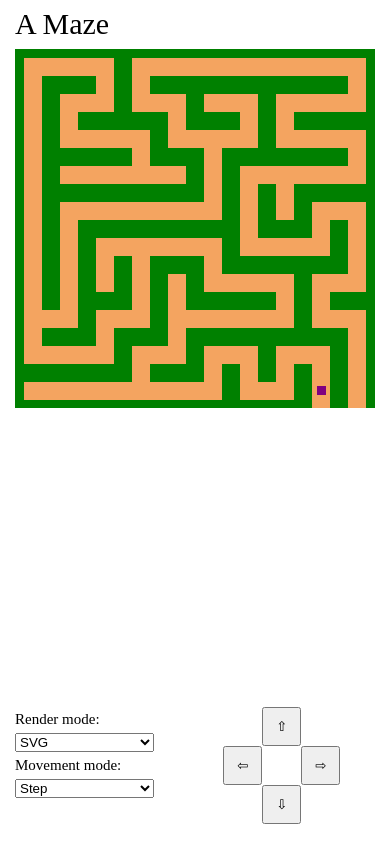
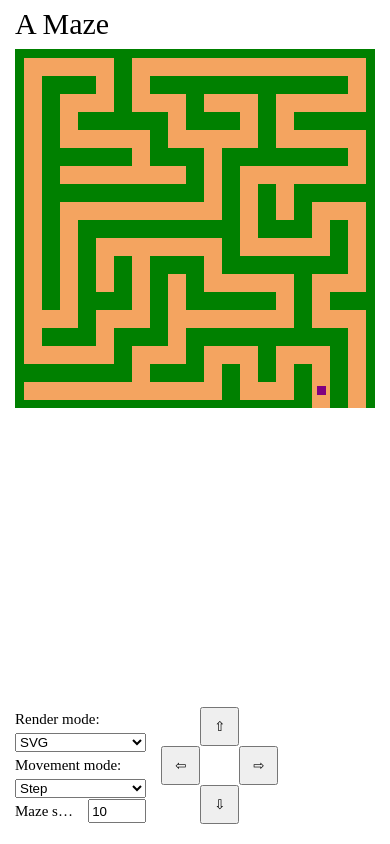
Before and after one commit to Ghostbird/a-maze, a Vue app: page / in a window 390 px wide. Built offline with nearby package versions, Linux system fonts and the light colour scheme.

Commit message:
Make maze size configurable

```diff
--- a/src/App.vue
+++ b/src/App.vue
@@ -5,12 +5,13 @@ import type { MovementType } from '@/utils/movement';
 import type { MazeRenderMode } from '@/utils/render';
 import { reactive, ref } from 'vue';
 import type { Direction2D } from '@/utils/room';
-import { Subject } from 'rxjs';
+import { BehaviorSubject, Subject, debounce, debounceTime, skip } from 'rxjs';
 const dialog = ref(null as HTMLDialogElement | null)
 const guiMove = new Subject<Direction2D>();
+const mazeSize = new BehaviorSubject<number>(parseInt(localStorage.getItem('mazeSize') ?? '10'))
 const options = reactive({
   renderMode: localStorage.getItem('renderMode') ?? 'svg',
-  movementMode: localStorage.getItem('movementMode') as MovementType ?? 'step'
+  movementMode: localStorage.getItem('movementMode') as MovementType ?? 'step',
 })
 function updateRenderMode(ev: { target: HTMLSelectElement & { value: MazeRenderMode } }) {
   options.renderMode = ev.target.value
@@ -20,8 +21,13 @@ function updateMovement(ev: { target: HTMLSelectElement & { value: MovementType
   options.movementMode = ev.target.value;
   localStorage.setItem('movementMode', ev.target.value)
 }
+function updateSize(ev: { target: HTMLInputElement & { value: number } }) {
+  localStorage.setItem('mazeSize', ev.target.value)
+  mazeSize.next(ev.target.value)
+}
 const showDialog = () => dialog.value?.showModal()
 const reloadWindow = () => window.location.reload()
+mazeSize.pipe(skip(1), debounceTime(500)).subscribe(() => window.location.reload())
 </script>
 <template>
   <header>
@@ -39,12 +45,14 @@ const reloadWindow = () => window.location.reload()
         <option value="step">Step</option>
         <option value="choice">Decision</option>
       </select>
+      <span style="grid-area: e">Maze size</span>
+      <input style="grid-area: f" type="number" step="1" min="1" :value="mazeSize.value" @change="updateSize" />
     </form>
     <div style="grid-area:controls">
       <MazeControls @move="direction => guiMove.next(direction)"></MazeControls>
     </div>
     <div style="grid-area:game">
-      <MazeGame :width="10" :height="10" :options="options" :guiMove="guiMove" @exit="showDialog" />
+      <MazeGame :width="mazeSize.value" :height="mazeSize.value" :options="options" :guiMove="guiMove" @exit="showDialog" />
     </div>
     <dialog ref="dialog">
       <h2>You won!</h2>
@@ -68,13 +76,13 @@ dialog {
   min-height: 50vh;
 }
 
-dialog > h2 {
+dialog>h2 {
   font-size: 10vmin;
   width: 100%;
   text-align: center;
 }
 
-dialog > form {
+dialog>form {
   position: absolute;
   left: 0;
   right: 0;
@@ -92,13 +100,15 @@ dialog button {
   display: grid;
   grid-template:
     'a b' min-content
-    'c d' min-content / min-content 1fr;
+    'c d' min-content
+    'e f' min-content / min-content 1fr;
   gap: 0.1em 1em;
 }
 
 .options>* {
   max-width: 50vw;
 }
+
 
 
 .options>span {
@@ -116,10 +126,15 @@ dialog button {
 
   .options {
     grid-template:
-      'a' min-content
-      'b' min-content
-      'c' min-content
-      'd' min-content / min-content;
+      'a a' min-content
+      'b b' min-content
+      'c c' min-content
+      'd d' min-content
+      'e f' min-content / minmax(0, 25vw) minmax(0, 25vw);
+  }
+
+  .options input {
+    max-width: 25vw;
   }
 }
 </style>
```
Also changed, not shown: 1 other file (tests, documents, lock files or other folders).
